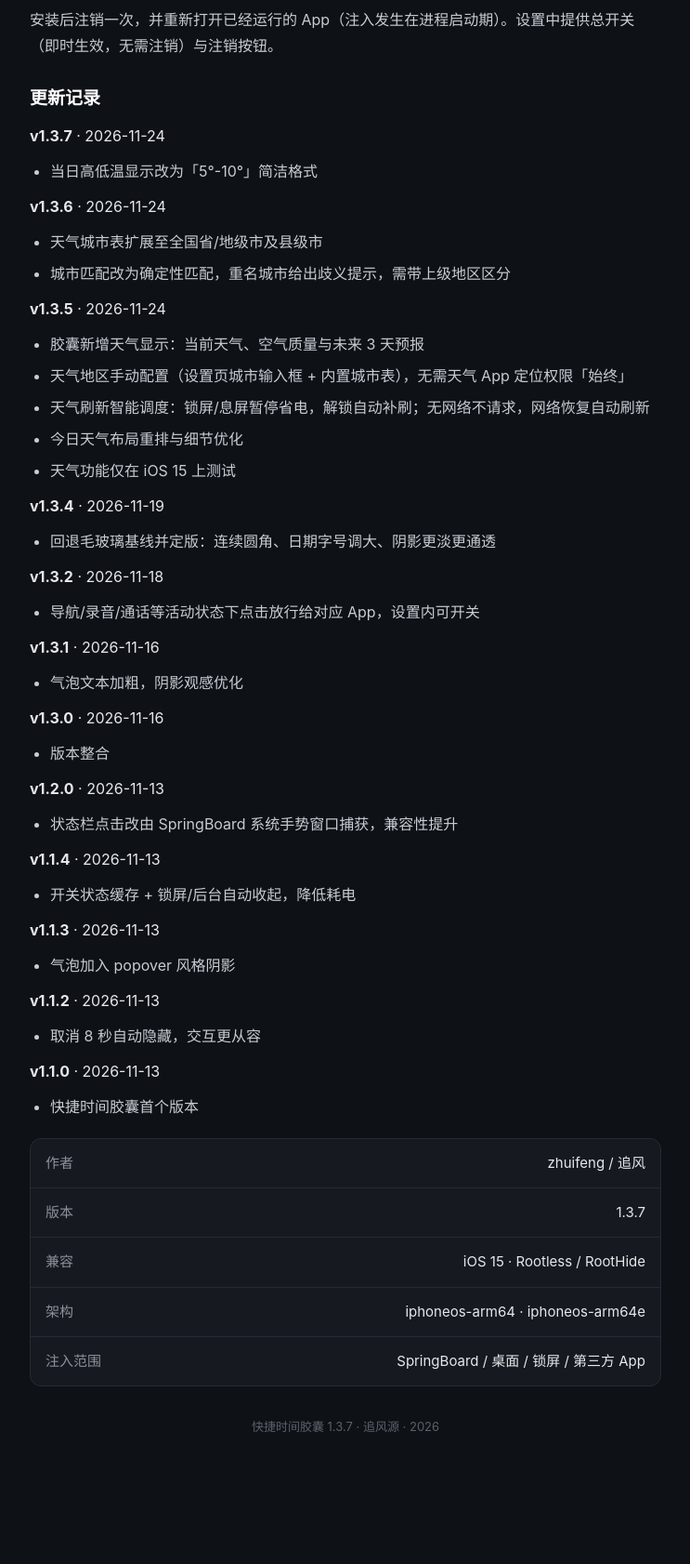
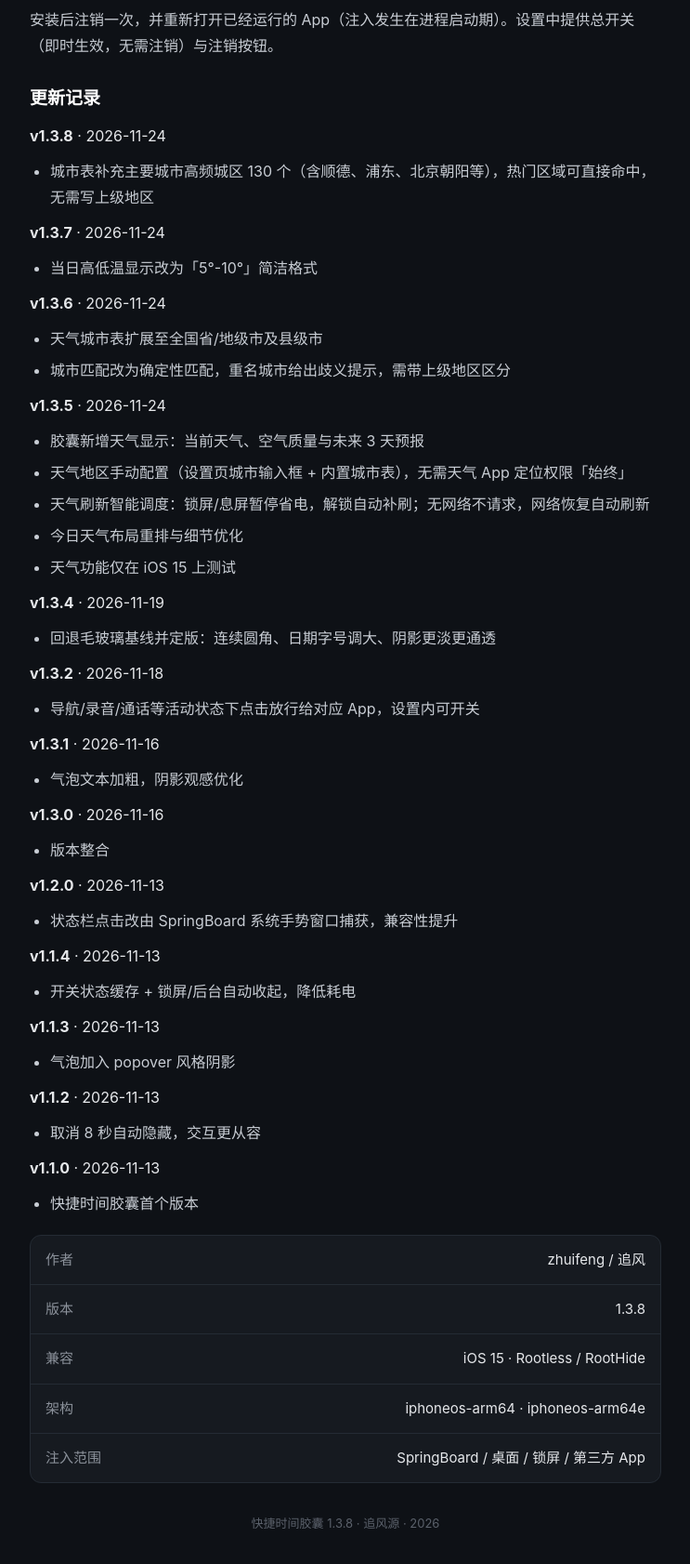
Before and after one commit to temple002/zhuifeng, a plain HTML site: page depictions/dateinfo.html in a window 1280 px wide. Shown: the part 1767-3449 px from the top of the page at 93% size, without its empty margins (268-1011 px from the left). Before the commit the page ends 3373 px from the top, so only its background shows below. Drawn offline with Linux system fonts and the light colour scheme.

Commit message:
快捷时间胶囊升级 1.3.8（城市表补充高频城区）

```diff
--- a/depictions/dateinfo.html
+++ b/depictions/dateinfo.html
@@ -92,6 +92,8 @@
 
   <h3>更新记录</h3>
   <div class="chg">
+    <div class="ver"><b>v1.3.8</b> · 2026-11-24</div>
+    <ul><li>城市表补充主要城市高频城区 130 个（含顺德、浦东、北京朝阳等），热门区域可直接命中，无需写上级地区</li></ul>
     <div class="ver"><b>v1.3.7</b> · 2026-11-24</div>
     <ul><li>当日高低温显示改为「5°-10°」简洁格式</li></ul>
     <div class="ver"><b>v1.3.6</b> · 2026-11-24</div>
@@ -120,13 +122,13 @@
 
   <div class="info">
     <div class="row"><span class="k">作者</span><span class="v">zhuifeng / 追风</span></div>
-    <div class="row"><span class="k">版本</span><span class="v">1.3.7</span></div>
+    <div class="row"><span class="k">版本</span><span class="v">1.3.8</span></div>
     <div class="row"><span class="k">兼容</span><span class="v">iOS 15 · Rootless / RootHide</span></div>
     <div class="row"><span class="k">架构</span><span class="v">iphoneos-arm64 · iphoneos-arm64e</span></div>
     <div class="row"><span class="k">注入范围</span><span class="v">SpringBoard / 桌面 / 锁屏 / 第三方 App</span></div>
   </div>
 
-  <div class="footer">快捷时间胶囊 1.3.7 · 追风源 · 2026</div>
+  <div class="footer">快捷时间胶囊 1.3.8 · 追风源 · 2026</div>
 </div>
 </body>
 </html>
```
Also changed, not shown: depictions/dateinfo.json (+13 -1 lines), 8 other files.
